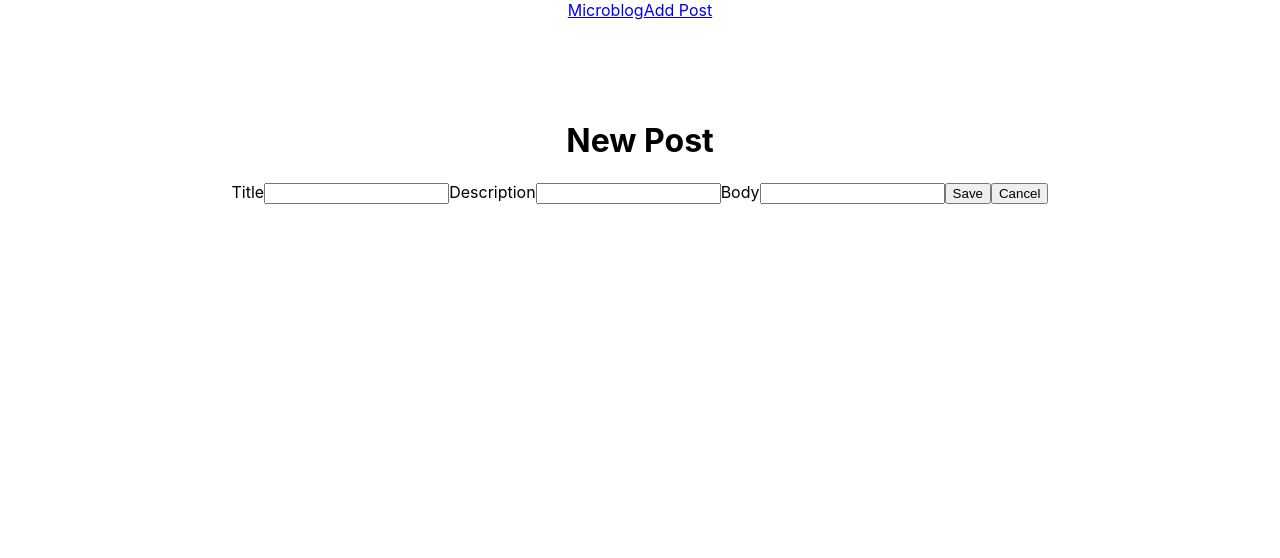
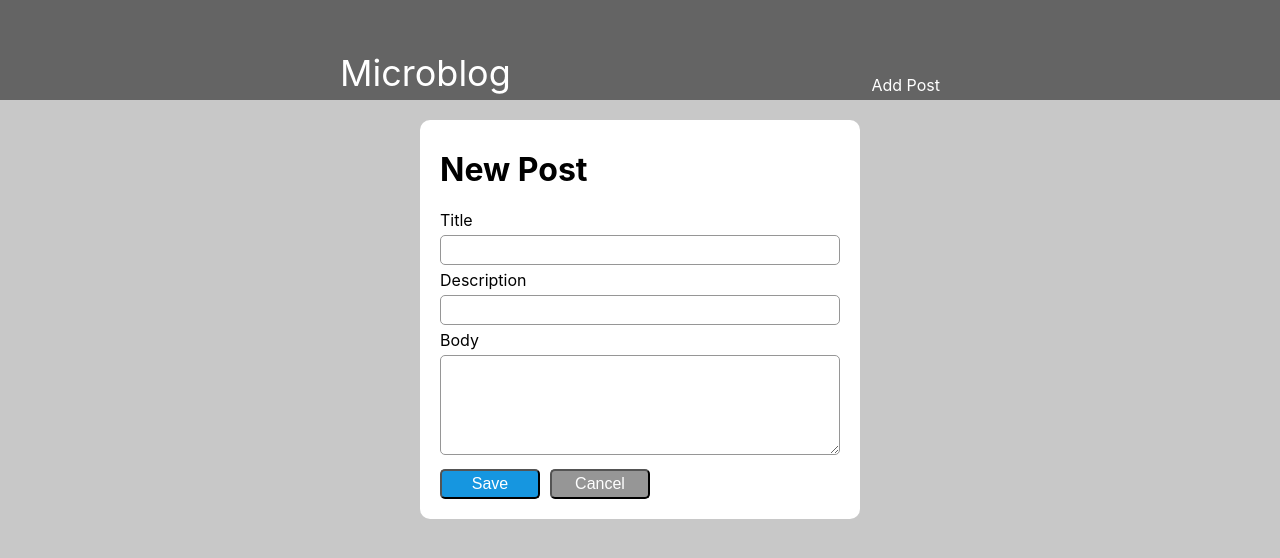
Before and after one commit to GroverW/redux-microblog, a React (Create React App) app in the folder frontend/: page /new in a window 1280 px wide. Shown: the top 558 px of the page. Built offline with nearby package versions, Linux system fonts and the light colour scheme; no server answers.

Commit message:
Added styling for NavBar and AddEditPostForm. Removed some unused code in other places

```diff
--- /dev/null
+++ b/frontend/src/AddEditPostForm.css
@@ -0,0 +1,72 @@
+.AddEditPostForm {
+  background-color: rgb(255,255,255);
+  padding: 20px;
+  width: 400px;
+  margin: auto;
+  margin-top: 20px;
+  text-align: left;
+  border-radius: 10px;
+}
+
+.AddEditPostForm h1 {
+  margin-top: 10px;
+}
+
+.AddEditPostForm input, .AddEditPostForm label {
+  display: block;
+  margin-bottom: 5px;
+}
+
+.AddEditForm-input {
+  width: 100%;
+  border: 1px solid rgb(150,150,150);
+  border-radius: 5px;
+  outline: none;
+  padding: 5px;
+  box-sizing: border-box;
+  font-size: 16px;
+}
+
+.AddEditForm-input:focus {
+  border: 1px solid rgb(22, 150, 224);
+}
+
+input.AddEditForm-input {
+  height: 30px;
+}
+
+textarea.AddEditForm-input {
+  height: 100px;
+  overflow-y: auto;
+}
+
+.AddEditForm-btn-save, .AddEditForm-btn-cancel {
+  height: 30px;
+  width: 100px;
+  margin: 10px 10px 0 0;
+  border-radius: 5px;
+  font-size: 16px;
+  color: rgb(255,255,255);
+  cursor: pointer;
+  outline: none;
+}
+
+.AddEditForm-btn-save {
+  background-color: rgb(22, 150, 224);
+}
+.AddEditForm-btn-save:hover {
+  background-color: rgb(9, 127, 196);
+}
+.AddEditForm-btn-save:active {
+  background-color: rgb(6, 87, 134);
+}
+
+.AddEditForm-btn-cancel {
+  background-color: rgb(150,150,150);
+}
+.AddEditForm-btn-cancel:hover {
+  background-color: rgb(114, 114, 114);
+}
+.AddEditForm-btn-cancel:active {
+  background-color: rgb(83, 83, 83);
+}
--- a/frontend/src/AddEditPostForm.js
+++ b/frontend/src/AddEditPostForm.js
@@ -2,7 +2,7 @@ import React, { useState } from 'react';
 import { useHistory } from 'react-router-dom';
 import { useDispatch } from 'react-redux';
 import { addPost, putPost } from './actions';
-import BackendApi from './api';
+import './AddEditPostForm.css';
 
 const INITIAL_STATE = {
   title: "",
@@ -27,26 +27,12 @@ function AddEditPostForm({ post = null, toggleForm }) {
     evt.preventDefault();
 
     if(post) {
-      const postId = Object.keys(post)[0]
-      console.log("add-edit", post)
-
       dispatch(putPost(post.id, formData));
       toggleForm();
     } else {
       dispatch(addPost(formData));
       history.push("/")
     }
-
-    // const resp = await BackendApi.addPost(formData);
-
-    // if(resp.data) {
-    //   // const { id, ...postDetails } = resp.data;
-    //   // const newPost = {[id]: { ...postDetails }}
-
-    //   console.log("IN FORM", resp.data);
-    //   dispatch(addUpdatePost(resp.data));
-    //   post ? toggleForm() : history.push("/");
-    // }
   }
 
   const handleCancel = () => {
@@ -58,28 +44,28 @@ function AddEditPostForm({ post = null, toggleForm }) {
       <h1>{post ? "Edit" : "New"} Post</h1>
       <form>
         <label htmlFor="title">Title</label>
-        <input type="text"
+        <input className="AddEditForm-input" type="text"
           id="title"
           name="title"
           value={formData.title}
           onChange={handleChange}
         />
         <label htmlFor="description">Description</label>
-        <input type="text"
+        <input className="AddEditForm-input" type="text"
           id="description"
           name="description"
           value={formData.description}
           onChange={handleChange}
         />
         <label htmlFor="body">Body</label>
-        <input type="text"
+        <textarea className="AddEditForm-input" type="text"
           id="body"
           name="body"
           value={formData.body}
           onChange={handleChange}
         />
-        <button onClick={handleSubmit}>Save</button>
-        <button onClick={handleCancel}>Cancel</button>
+        <button className="AddEditForm-btn-save" onClick={handleSubmit}>Save</button>
+        <button className="AddEditForm-btn-cancel" onClick={handleCancel}>Cancel</button>
       </form>
     </div>
   )
--- a/frontend/src/App.css
+++ b/frontend/src/App.css
@@ -1,5 +1,11 @@
-.App {
+.App, body {
   text-align: center;
+  background-color: rgb(200,200,200);
+}
+
+.App-container {
+  margin: auto;
+  width: 600px;
 }
 
 .App-logo {
--- a/frontend/src/App.js
+++ b/frontend/src/App.js
@@ -6,7 +6,6 @@ import Home from './Home';
 import AddEditPostForm from './AddEditPostForm';
 import NotFound from './NotFound';
 import PostDetails from './PostDetails';
-import BackendApi from './api';
 import { useDispatch, useSelector } from 'react-redux';
 import { loadPosts } from './actions';
 
@@ -28,6 +27,7 @@ function App() {
   return (
     <div className="App">
         <NavBar />
+      <div className="App-container">
         <Switch>
           <Route exact path="/">
             <Home />
@@ -43,6 +43,7 @@ function App() {
           </Route>
         </Switch>
       </div>
+    </div>
   );
 }
 
--- a/frontend/src/Home.js
+++ b/frontend/src/Home.js
@@ -14,7 +14,7 @@ function Home() {
 
   return (
     <div className="Home">
-      <h1>Microblog</h1>
+      <h1>Top Posts</h1>
       {posts.map(post => (
         <Post key={post.id} post={post} mode="list" />
       ))}
--- a/frontend/src/NavBar.css
+++ b/frontend/src/NavBar.css
@@ -1,3 +1,30 @@
 .NavBar {
+  background-color: rgb(100,100,100);
+  box-sizing: border-box;
   height: 100px;
 }
+
+.NavBar-container {
+  box-sizing: border-box;
+  height: 100px;
+  width: 600px;
+  margin: auto;
+  display: flex;
+  padding-bottom: 5px;
+  justify-content: space-between;
+}
+
+.NavBar a{
+  display: inline-block;
+  color: rgb(255,255,255);
+  text-decoration: none;
+  align-self: flex-end;
+}
+
+.NavBar a:hover {
+  text-decoration: underline;
+}
+
+.NavBar-logo {
+  font-size: 36px;
+}
--- a/frontend/src/NavBar.js
+++ b/frontend/src/NavBar.js
@@ -1,13 +1,15 @@
 import React from 'react';
-import {NavLink} from 'react-router-dom';
+import { NavLink } from 'react-router-dom';
 import './NavBar.css';
 
 function NavBar() {
 
   return (
     <div className="NavBar">
-      <NavLink className="NavBar-logo" to="/">Microblog</NavLink>
-      <NavLink to="/new">Add Post</NavLink>
+      <div className="NavBar-container">
+        <NavLink className="NavBar-logo" to="/">Microblog</NavLink>
+        <NavLink to="/new">Add Post</NavLink>
+      </div>
     </div>
   )
 }
```
Lines whose indentation alone changed are shown as unchanged.
